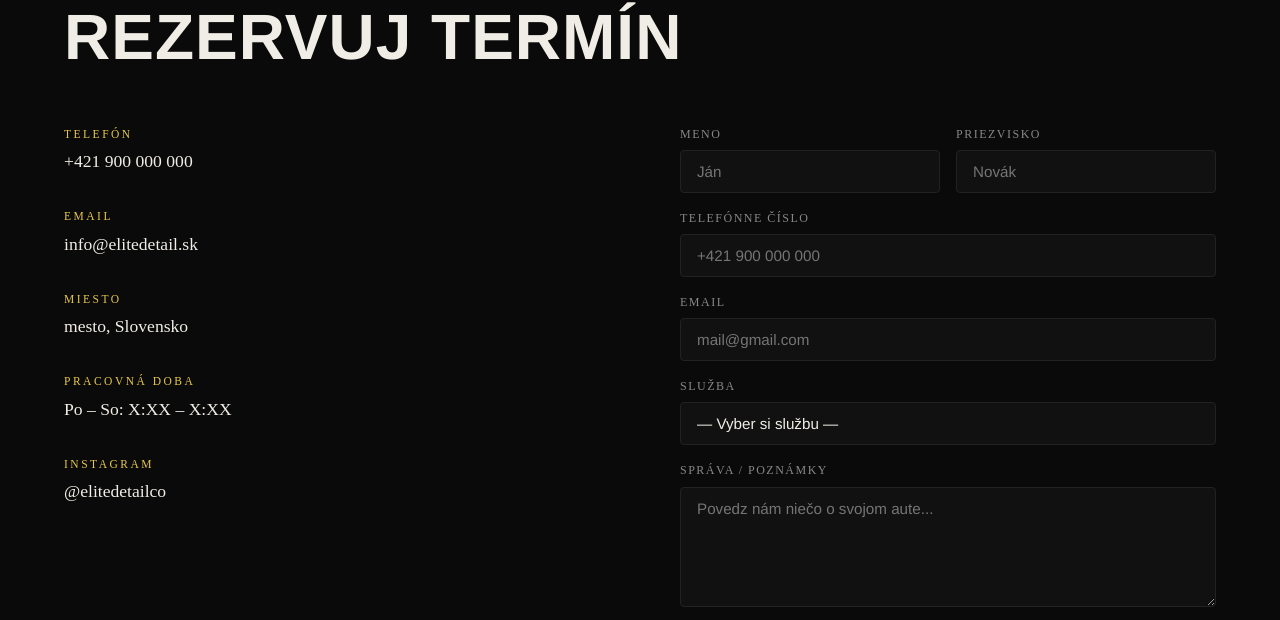
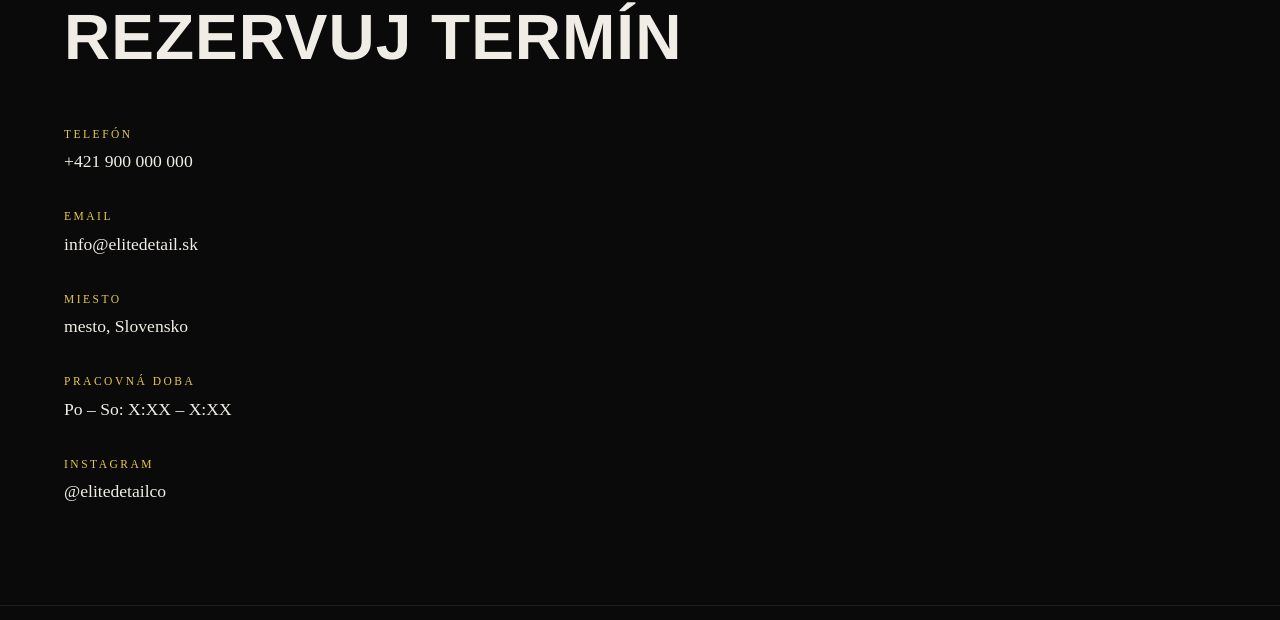
Before and after one commit to N3M0SK/websitetest, a plain HTML site: page index.html in a window 1280 px wide. Shown: the part 3838-4458 px from the top of the page. Drawn offline with nearby package versions, Linux system fonts and the light colour scheme.

Commit message:
Update index.html

```diff
--- a/index.html
+++ b/index.html
@@ -4,22 +4,6 @@
   <meta charset="UTF-8" />
   <meta name="viewport" content="width=device-width, initial-scale=1.0" />
   <title>Elite Detail Co.</title>
-
-
-
-
-	<script type="text/javascript"
-        src="https://cdn.jsdelivr.net/npm/@emailjs/browser@4/dist/email.min.js">
-</script>
-<script type="text/javascript">
-   (function(){
-      emailjs.init({
-        publicKey:"fRuaohPjI4KrDsATF",
-      });
-   })();
-</script>
-<script type="text/javascript" src="script.js"></script>
-
 
 
   <style>
@@ -707,43 +691,6 @@
       </div>
 
 
-
-      <div class="contact-form">
-        <div class="form-row">
-          <div class="form-field">
-            <label for="fname">Meno</label>
-            <input type="text" id="fname" placeholder="Ján" required>
-          </div>
-          <div class="form-field">
-            <label for="lname">Priezvisko</label>
-            <input type="text" id="lname" placeholder="Novák">
-          </div>
-        </div>
-        <div class="form-field">
-          <label for="phone">Telefónne číslo</label>
-          <input type="tel" id="phone" placeholder="+421 900 000 000" required>
-        </div>
-
-		  <div class="form-field">
-      <label for="email">Email</label>
-      <input type="email" id="email" name="email" placeholder="mail@gmail.com" >
-    </div>
-
-        <div class="form-field">
-          <label for="service">Služba</label>
-          <select id="service">
-            <option value="">— Vyber si službu —</option>
-            <option>Exteriér detailing</option>
-            <option>Interiér detailing</option>
-          </select>
-        </div>
-        <div class="form-field">
-          <label for="msg">Správa / Poznámky</label>
-          <textarea id="msg" placeholder="Povedz nám niečo o svojom aute..."></textarea>
-        </div>
-        <button type="button" onClick="sendMail()" class="btn btn-primary" style="text-align:center;">Odoslať správu</button>
-      </div>
-
     </div>
   </section>
 
```
